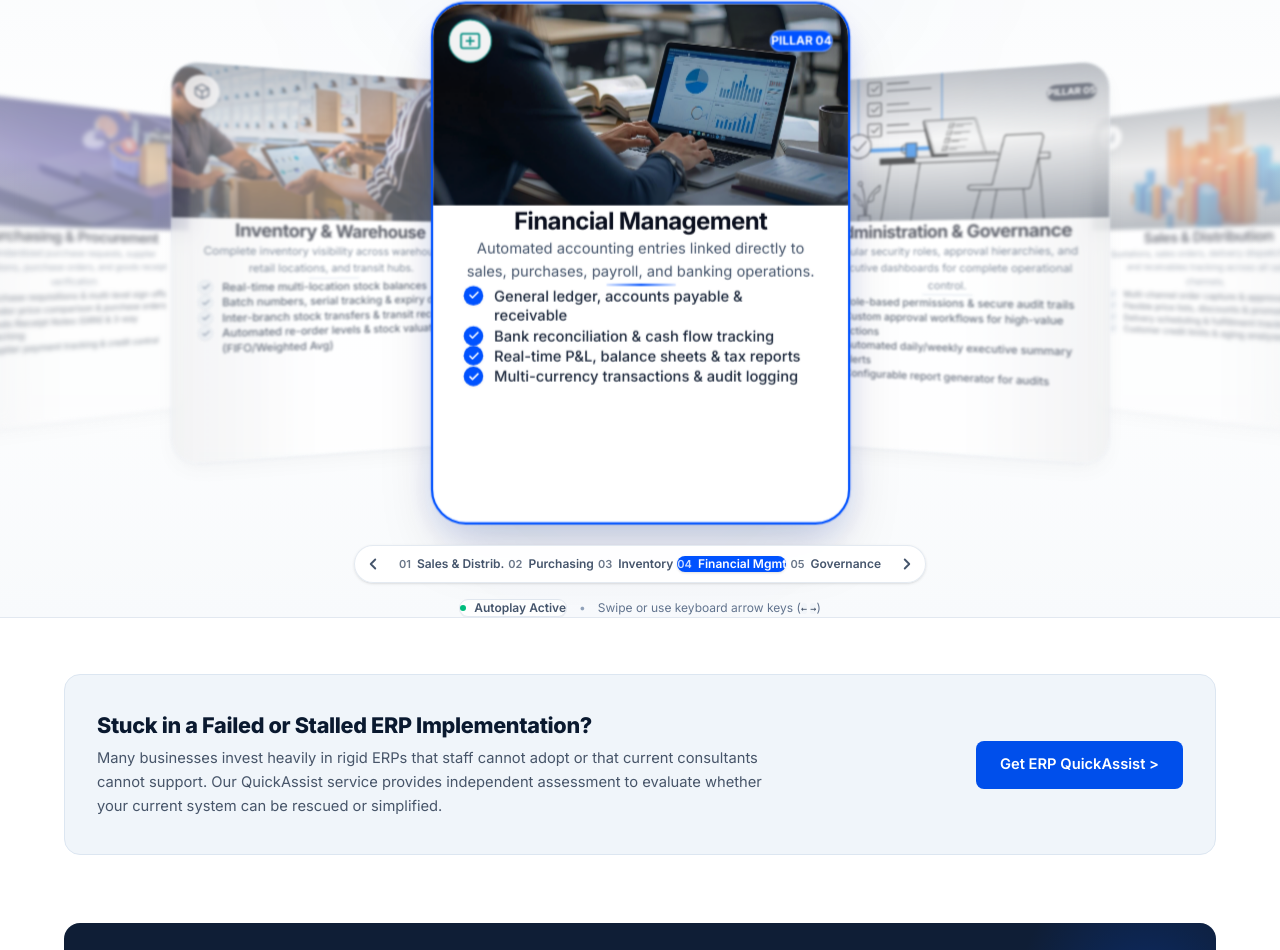
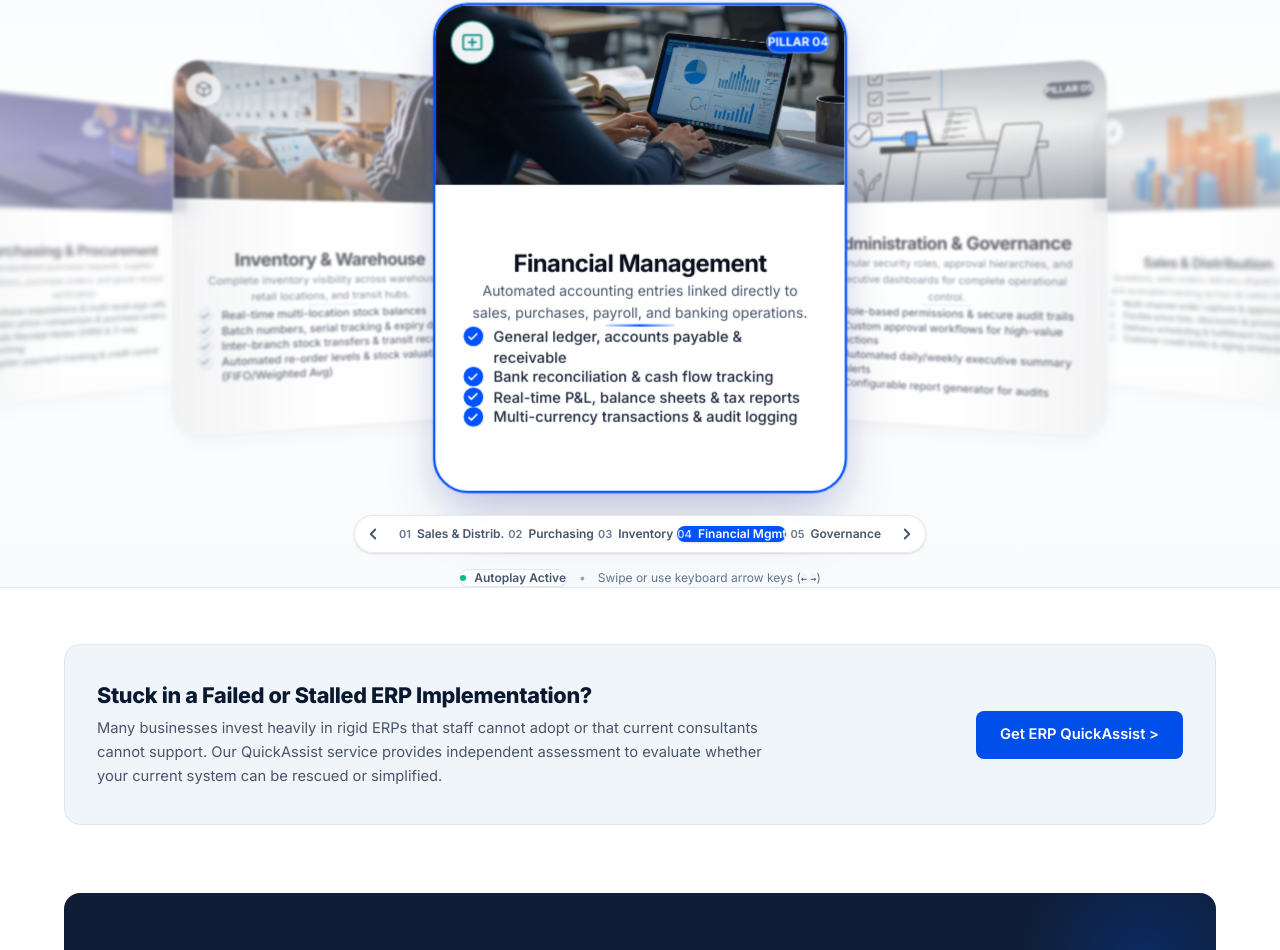
Before and after one commit to Knoweb/Knoweb-site, a Next.js app in the folder knoweb/: page /erp in a window 1280 px wide. Shown: the part 937-1887 px from the top of the page. Built offline with nearby package versions, Linux system fonts and the light colour scheme.

Commit message:
Vertically center card text content with py-6 padding, add title top margin, increase bullet gap with space-y-3 and balance card height

```diff
--- a/knoweb/src/components/ui/ErpPillarsCoverflow.tsx
+++ b/knoweb/src/components/ui/ErpPillarsCoverflow.tsx
@@ -382,7 +382,7 @@ export default function ErpPillarsCoverflow({
 
         {/* ── 3D Cylindrical Carousel Stage ── */}
         <div
-          className="relative w-full h-[515px] sm:h-[540px] md:h-[565px] flex items-center justify-center pt-1"
+          className="relative w-full h-[495px] sm:h-[515px] md:h-[535px] flex items-center justify-center pt-1"
           style={{
             perspective: '1400px',
             perspectiveOrigin: 'center center',
@@ -431,7 +431,7 @@ export default function ErpPillarsCoverflow({
                     damping: 24,
                     mass: 0.85,
                   }}
-                  className={`absolute top-1/2 -translate-y-1/2 w-[330px] sm:w-[360px] md:w-[385px] h-[460px] sm:h-[480px] rounded-2xl overflow-hidden flex flex-col justify-between transition-shadow duration-300 ${
+                  className={`absolute top-1/2 -translate-y-1/2 w-[325px] sm:w-[355px] md:w-[380px] h-[435px] sm:h-[450px] rounded-2xl overflow-hidden flex flex-col justify-between transition-shadow duration-300 ${
                     isCenter
                       ? 'cursor-default ring-1 ring-blue-500/20'
                       : 'cursor-pointer hover:shadow-lg'
@@ -469,7 +469,7 @@ export default function ErpPillarsCoverflow({
                   )}
 
                   {/* ── Top Visual Header with Prominent High-Resolution Card Graphic ── */}
-                  <div className="relative w-full h-[170px] sm:h-[185px] overflow-hidden bg-slate-100 shrink-0">
+                  <div className="relative w-full h-[155px] sm:h-[165px] overflow-hidden bg-slate-100 shrink-0">
                     <img
                       src={pillar.image}
                       alt={pillar.title}
@@ -516,12 +516,12 @@ export default function ErpPillarsCoverflow({
                     </div>
                   </div>
 
-                  {/* ── Card Body Content (Moved up to eliminate top white gap, generous gap before bullets) ── */}
-                  <div className="px-6 sm:px-7 pt-3.5 sm:pt-4 pb-5 flex-1 flex flex-col justify-start items-center text-center relative z-10">
+                  {/* ── Card Body Content (Vertically centered, balanced py-6 padding, zero empty bottom space) ── */}
+                  <div className="px-6 sm:px-7 py-6 flex-1 flex flex-col justify-center items-center text-center relative z-10">
                     <div className="w-full flex flex-col items-center">
-                      {/* Pillar Title with Hero Inter font - Centered */}
+                      {/* Pillar Title with Hero Inter font - Centered with top spacing */}
                       <h3
-                        className="text-xl sm:text-[22px] font-extrabold text-[#0A192F] tracking-tight leading-snug mb-2 text-center"
+                        className="text-xl sm:text-[22px] font-extrabold text-[#0A192F] tracking-tight leading-snug mt-1.5 sm:mt-2 mb-2 text-center"
                         style={{
                           fontFamily: "'Inter', -apple-system, BlinkMacSystemFont, 'Segoe UI', Roboto, sans-serif",
                           letterSpacing: '-0.025em',
@@ -531,13 +531,13 @@ export default function ErpPillarsCoverflow({
                       </h3>
 
                       {/* Summary with high legibility - Centered */}
-                      <p className="text-slate-600 text-xs sm:text-[13.5px] leading-relaxed mb-3 text-center max-w-[320px] mx-auto">
+                      <p className="text-slate-600 text-xs sm:text-[13px] leading-relaxed mb-3 text-center max-w-[320px] mx-auto">
                         {pillar.summary}
                       </p>
 
-                      {/* Clean Centered Accent Divider with generous bottom space */}
+                      {/* Clean Centered Accent Divider */}
                       <div
-                        className="h-[2px] w-16 mb-5 mx-auto rounded-full transition-all duration-300"
+                        className="h-[2px] w-16 mb-4 mx-auto rounded-full transition-all duration-300"
                         style={{
                           background: isCenter
                             ? 'linear-gradient(90deg, rgba(0, 82, 255, 0.15) 0%, #0052FF 50%, rgba(0, 82, 255, 0.15) 100%)'
@@ -545,8 +545,8 @@ export default function ErpPillarsCoverflow({
                         }}
                       />
 
-                      {/* Bullet Points with Crisp Vector SVG Checkmark Icons - Neatly aligned block */}
-                      <ul className="w-full max-w-[315px] sm:max-w-[325px] mx-auto space-y-2.5 text-left">
+                      {/* Bullet Points with Crisp Vector SVG Checkmark Icons & space-y-3 */}
+                      <ul className="w-full max-w-[315px] sm:max-w-[325px] mx-auto space-y-3 text-left">
                         {pillar.points.map((point, idx) => (
                           <li
                             key={idx}
```
